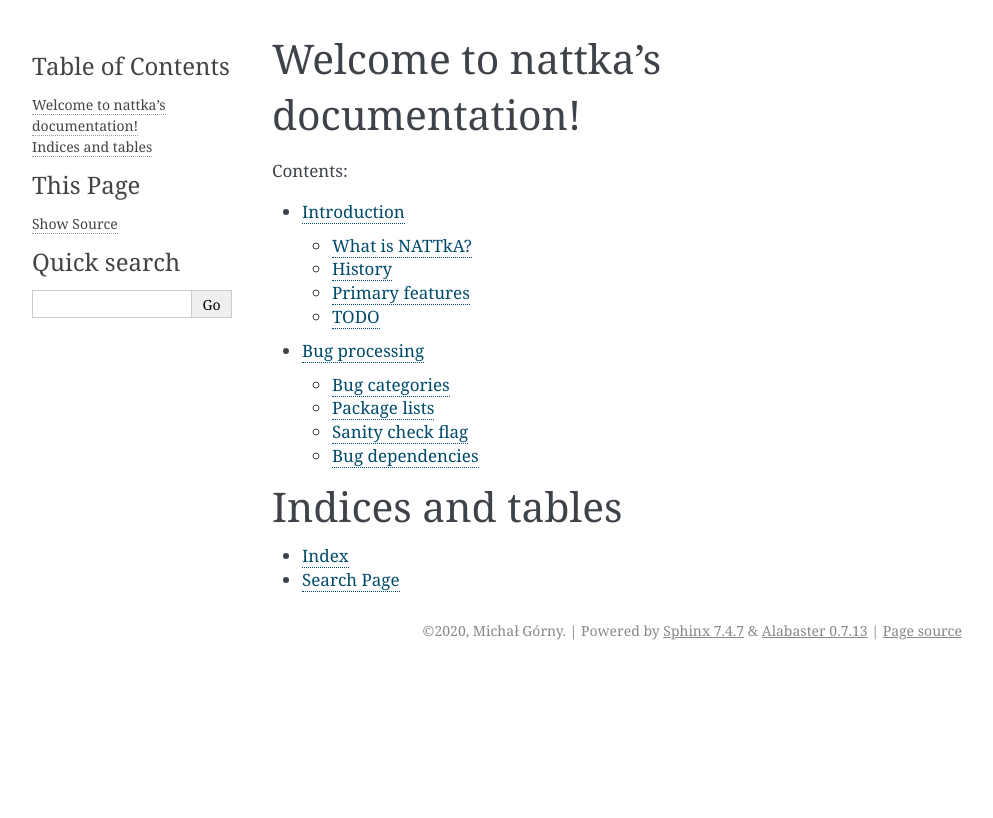
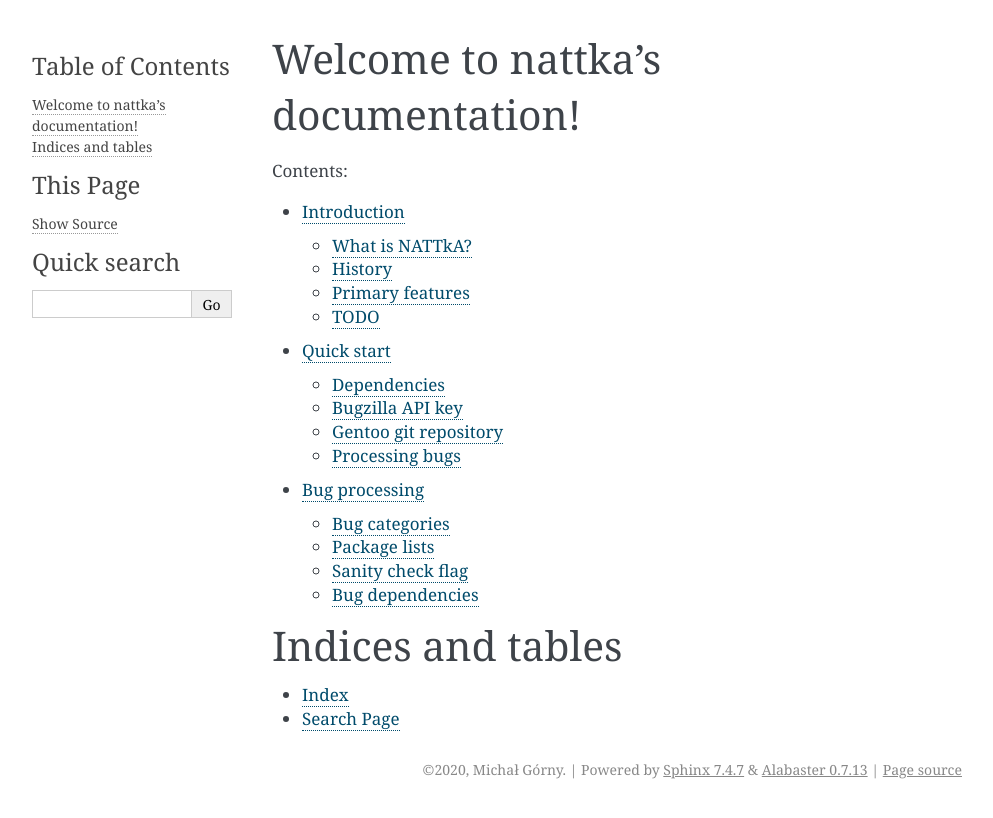
Before and after one commit to projg2/nattka, a Sphinx documentation site: the page built from doc/index.rst, in a window 1280 px wide. Shown: the top 818 px of the page, without its empty margins (148-1141 px from the left). Built offline with Sphinx 7.4.7, drawn with Linux system fonts in a browser that asks for light colours; some of the changed lines change nothing that is shown.

Commit message:
Quick start guide
Signed-off-by: Michał Górny <mgorny@gentoo.org>

```diff
--- a/doc/index.rst
+++ b/doc/index.rst
@@ -6,6 +6,7 @@ Welcome to nattka's documentation!
    :caption: Contents:
 
    intro
+   quickstart
    bug
 
 
--- /dev/null
+++ b/doc/quickstart.rst
@@ -0,0 +1,93 @@
+===========
+Quick start
+===========
+
+Dependencies
+============
+NATTkA requires the following native programs:
+
+- Python_ 3.6 or newer.
+- git_ version control system.
+
+NATTkA interacts against a running Bugzilla instance.  It requires
+Bugzilla 5.1 or 5.0 with backported ``whoami`` endpoint (e.g. found
+in `Gentoo Bugzilla code`_).
+
+Additionally, it requires the following Python packages (that can
+be installed inside a virtualenv):
+
+- pkgcore_ package manager and pkgcheck_ linting tool.
+- requests_ HTTP library.
+
+Running tests additionally requires:
+
+- vcrpy_ replay HTTP request mocking library.
+
+pytest_ is strongly recommended but the tests are compatible with
+standard unittest runner (but they are quite noisy).
+
+.. _Python: https://www.python.org/
+.. _git: https://git-scm.com/
+.. _Gentoo Bugzilla code: https://gitweb.gentoo.org/fork/bugzilla.git
+.. _pkgcore: https://github.com/pkgcore/pkgcore/
+.. _pkgcheck: https://github.com/pkgcore/pkgcheck/
+.. _requests: http://python-requests.org/
+.. _vcrpy: https://vcrpy.readthedocs.io/
+.. _pytest: https://pytest.org/
+
+
+Bugzilla API key
+================
+Read-write operations on Bugzilla require using an API key.  It is also
+recommended for read-only operations as otherwise Bugzilla strips e-mail
+addresses in CC.
+
+A new API key can be generated in `API Keys`_ tab of Bugzilla
+preferences.  Once generated, it can be either pass via command-line
+``--api-key`` option or stored in ``~/.bugz_token`` file (plain text
+file containing the API key as its only line, compatible with old
+versions of pybugz).
+
+Note that when using NATTkA in read-write mode, it is recommended
+to create a dedicated Bugzilla account.
+
+.. _API Keys: https://bugs.gentoo.org/userprefs.cgi?tab=apikey
+
+
+Gentoo git repository
+=====================
+The main keywording/stabilization request testing mode requires a git
+repository to work in.  Normally this should be the original gentoo.git_
+repository.  However, it is entirely valid to use an equivalent
+repository (e.g. the sync repository) or even create a dummy repository
+on top of another ebuild repository checkout.
+
+The working tree needs to be clean, i.e. have no unstaged changes.
+NATTkA writes to the files in repository directly, then uses ``git
+checkout`` to restore their original contents.
+
+.. _gentoo.git: https://gitweb.gentoo.org/repo/gentoo.git/
+
+
+Processing bugs
+===============
+The recommended way to run NATTkA is to run it via cronjob, using
+the following options::
+
+    nattka --repo <path-to-repo> process-bugs \
+        --cache-file <path-to-cache-file> \
+        --time-limit 600
+
+The ``--repo`` option specifies where the git checkout of the ebuild
+repository is to be found.
+
+``--cache-file`` is used to store previous check results.  When it is
+used, the checks are rerun every 12 hours rather than on every run.
+
+Finally, ``--time-limit`` indicates that NATTkA should terminate after
+10 minutes.  This ensures that NATTkA does not spend too much time
+rechecking old bugs.  With cronjob set e.g. to 15 minutes, it ensures
+that new bugs are processed timely.
+
+Additionally, ``--no-update`` option can be used to test NATTkA without
+updating bugs.
```
